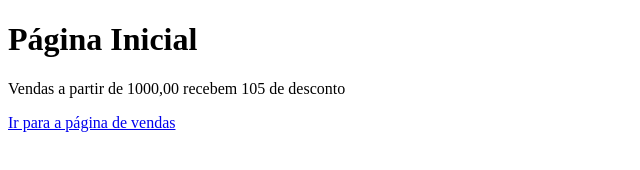
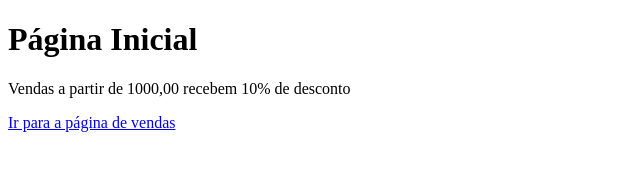
Before and after one commit to Guilherme-Santos18/aulagitHub, a plain HTML site: page index.html in a window 1280 px wide. Shown: the full height of the page, 0-640 px from the left. Drawn offline with Linux system fonts and the light colour scheme.

Commit message:
Concertado erro

```diff
--- a/index.html
+++ b/index.html
@@ -7,7 +7,7 @@
 </head>
 <body>
     <h1>Página Inicial</h1>
-    <p>Vendas a partir de 1000,00 recebem 105 de desconto</p>
+    <p>Vendas a partir de 1000,00 recebem 10% de desconto</p>
     <a href="vendas.html">Ir para a página de vendas</a>
 </body>
 </html>
```
